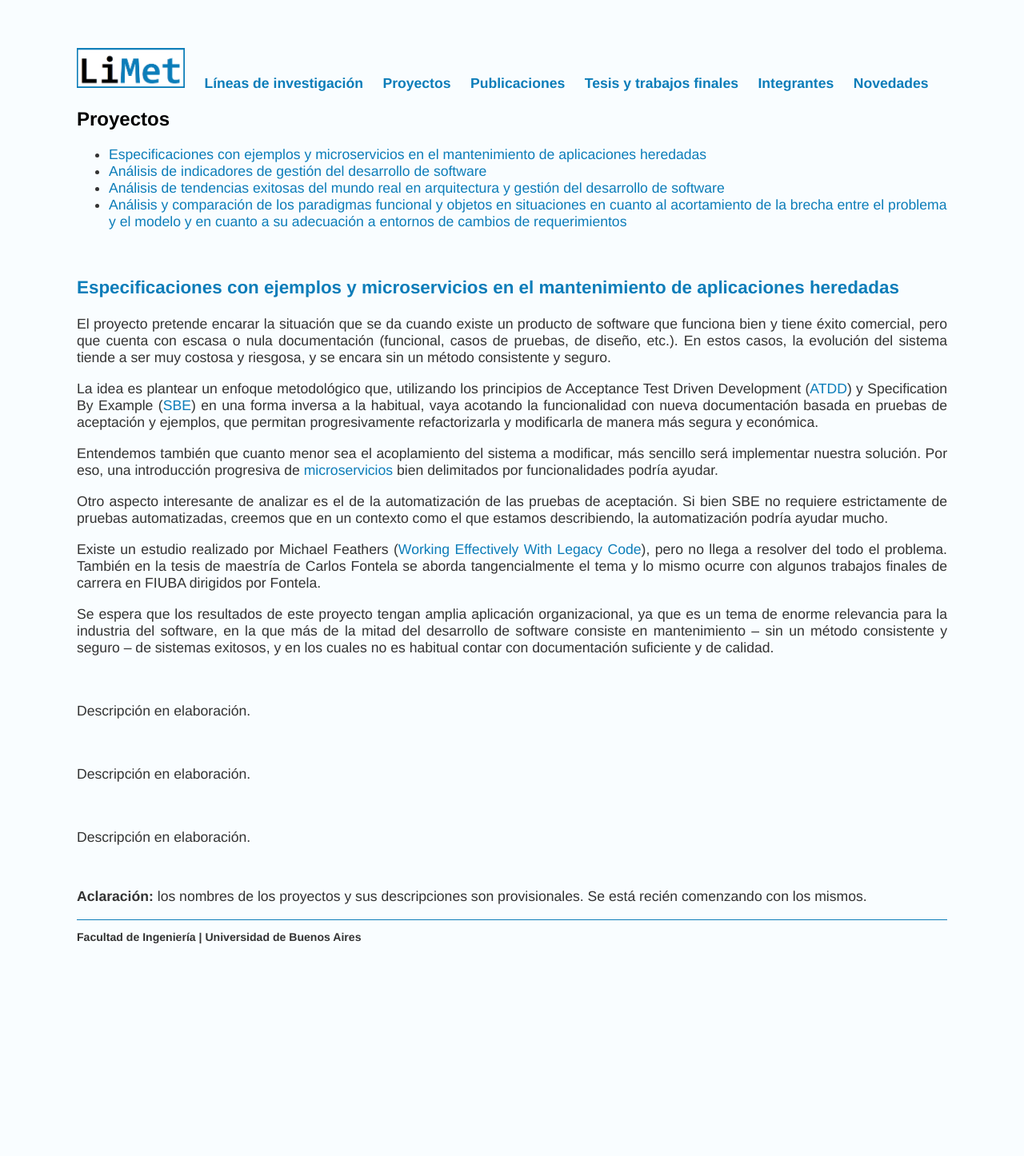
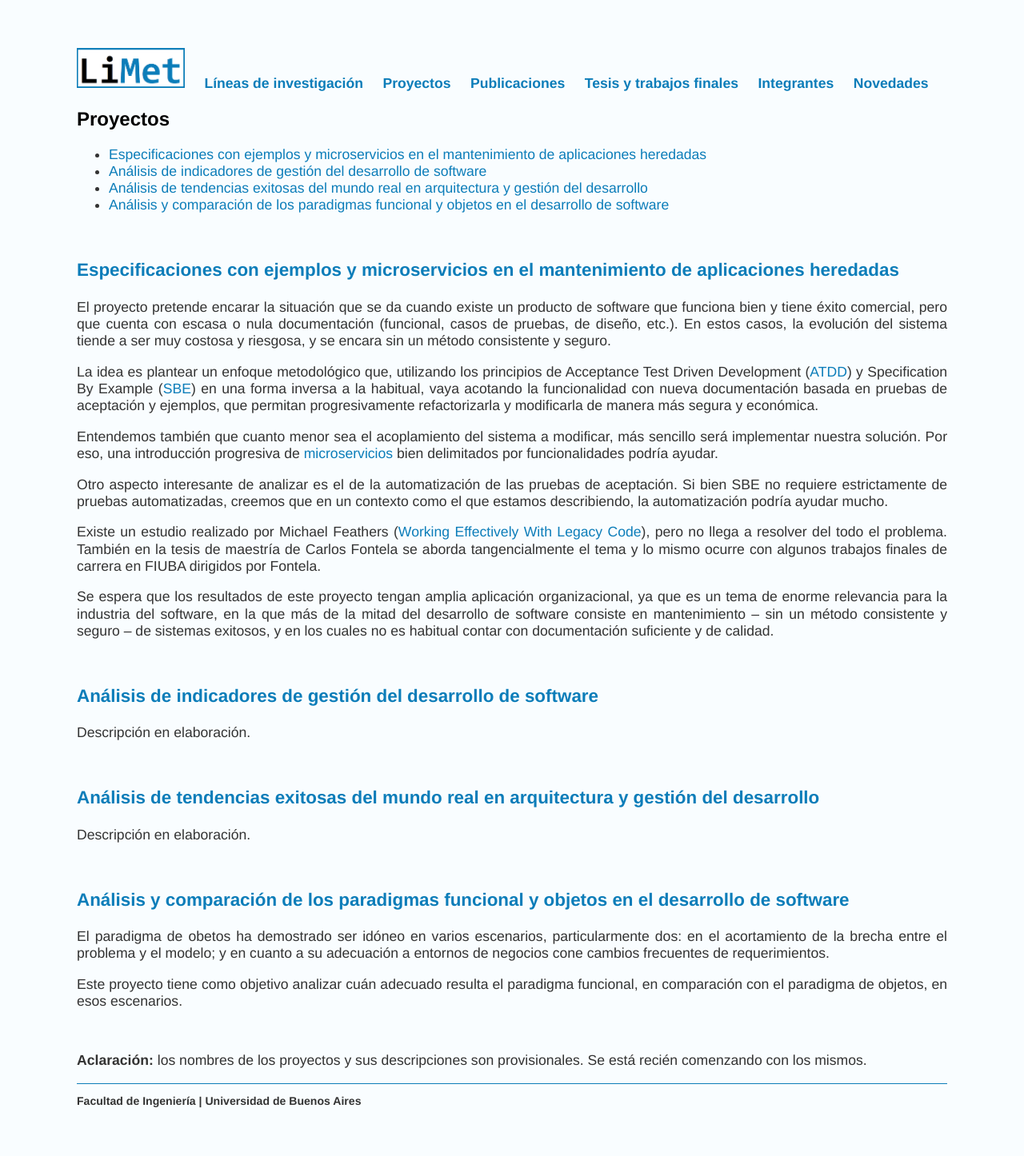
Before and after one commit to limetfiuba/limetfiuba.github.io, a Jekyll site: the page built from proyectos/index.html, in a window 1280 px wide. Shown: the whole page at 80% size. Built offline with Jekyll 4.4.1, drawn with Linux system fonts in a browser that asks for light colours; before the commit the page ends 1241 px from its top, so only the background shows below that.

Commit message:
Update index.html

```diff
--- a/proyectos/index.html
+++ b/proyectos/index.html
@@ -8,8 +8,8 @@ title: LiMet | Proyectos
     <ul>
         <li><a href="#SBE_legacy">Especificaciones con ejemplos y microservicios en el mantenimiento de aplicaciones heredadas</a></li>
         <li><a href="#indicadores">Análisis de indicadores de gestión del desarrollo de software</a></li>
-        <li><a href="#tendencias">Análisis de tendencias exitosas del mundo real en arquitectura y gestión del desarrollo de software</a></li>
-        <li><a href="#paradigmas">Análisis y comparación de los paradigmas funcional y objetos en situaciones en cuanto al acortamiento de la brecha entre el problema y el modelo y en cuanto a su adecuación a entornos de cambios de requerimientos</a></li>
+        <li><a href="#tendencias">Análisis de tendencias exitosas del mundo real en arquitectura y gestión del desarrollo</a></li>
+        <li><a href="#paradigmas">Análisis y comparación de los paradigmas funcional y objetos en el desarrollo de software</a></li>
      </ul>
     </p>
     <br>
@@ -35,21 +35,24 @@ title: LiMet | Proyectos
     </p>
     <br>
 
-    <a name="indicadores"><h3></h3></a>
+    <a name="indicadores"><h3>Análisis de indicadores de gestión del desarrollo de software</h3></a>
     <p>
         Descripción en elaboración.
     </p>
     <br>
 
-    <a name="tendencias"><h3></h3></a>
+    <a name="tendencias"><h3>Análisis de tendencias exitosas del mundo real en arquitectura y gestión del desarrollo</h3></a>
     <p>
         Descripción en elaboración.
     </p>
     <br>
 
-    <a name="paradigmas"><h3></h3></a>
+    <a name="paradigmas"><h3>Análisis y comparación de los paradigmas funcional y objetos en el desarrollo de software</h3></a>
     <p>
-        Descripción en elaboración.
+        El paradigma de obetos ha demostrado ser idóneo en varios escenarios, particularmente dos: en el acortamiento de la brecha entre el problema y el modelo; y en cuanto a su adecuación a entornos de negocios cone cambios frecuentes de requerimientos.
+    </p>
+    <p>
+        Este proyecto tiene como objetivo analizar cuán adecuado resulta el paradigma funcional, en comparación con el paradigma de objetos, en esos escenarios.
     </p>
     <br>
     <p>
```
